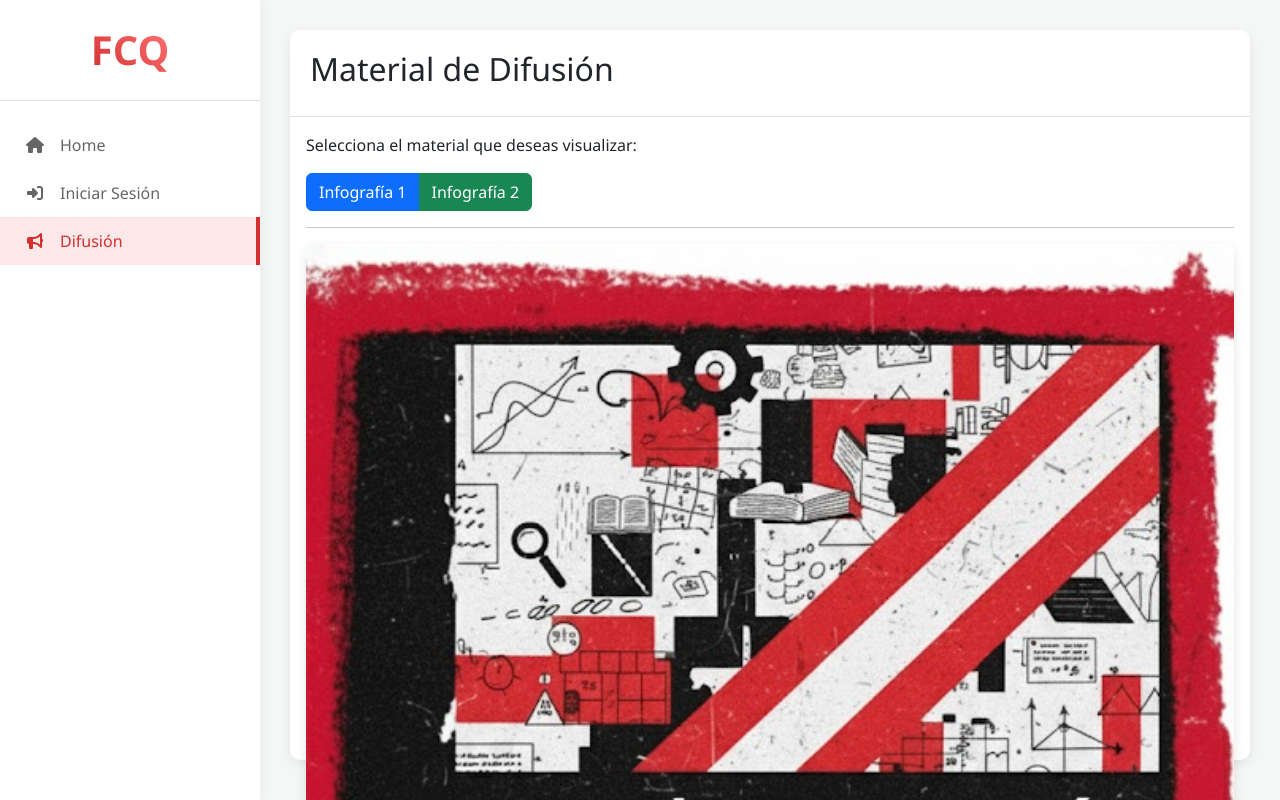
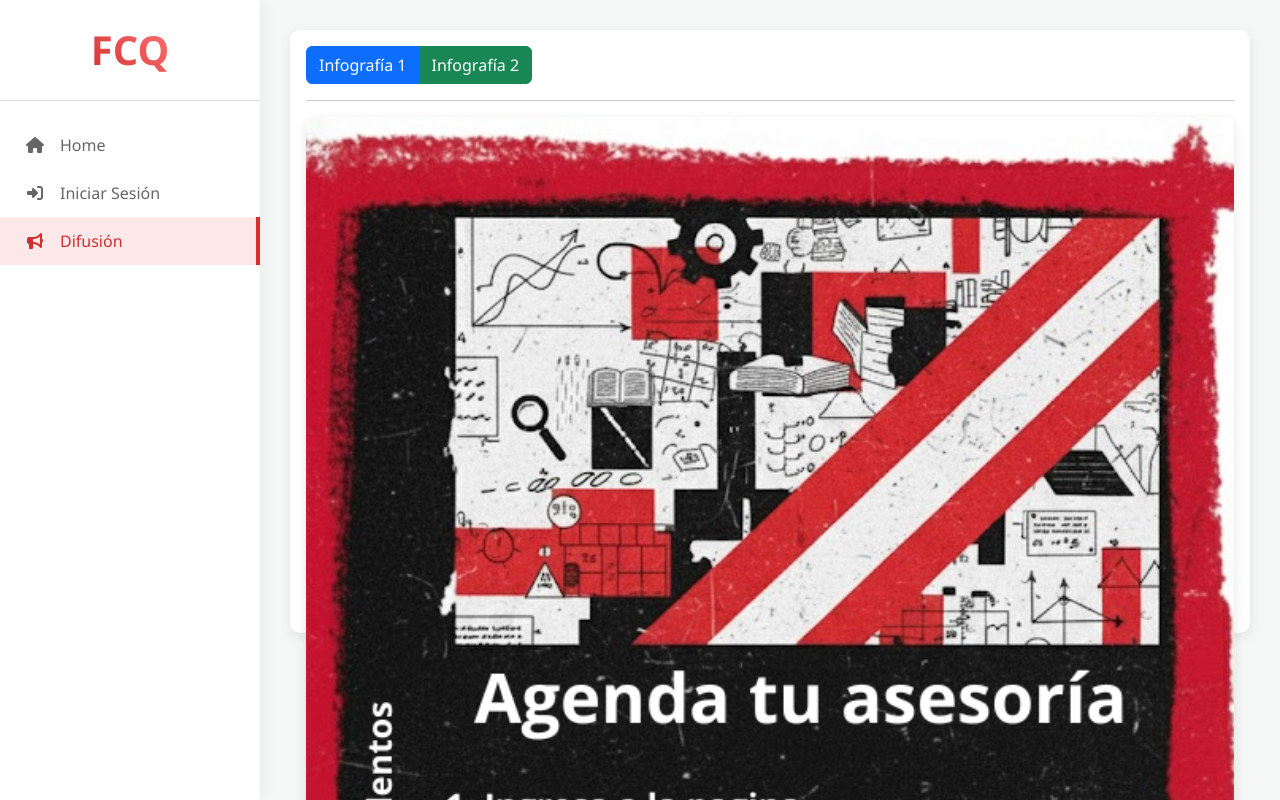
Before and after one commit to ItsBirdy2203/Asesorias2, a PHP site: page /difusion.php in a window 1280 px wide. Shown: the top 800 px of the page. Run offline with PHP 8.4, Linux system fonts and the light colour scheme.

Commit message:
difusion.php

```diff
--- a/difusion.php
+++ b/difusion.php
@@ -24,10 +24,8 @@
 
     <div class="main-content">
         <div class="card">
-            <div class="card-header"><h2>Material de Difusión</h2></div>
             <div class="card-body">
 
-                <p>Selecciona el material que deseas visualizar:</p>
                 <div class="btn-group" role="group" aria-label="Selector de imágenes">
                     <button type="button" class="btn btn-primary" onclick="mostrarImagen('img-1')">Infografía 1</button>
                     <button type="button" class="btn btn-success" onclick="mostrarImagen('img-2')">Infografía 2</button>
```
